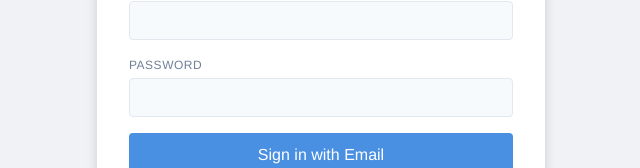
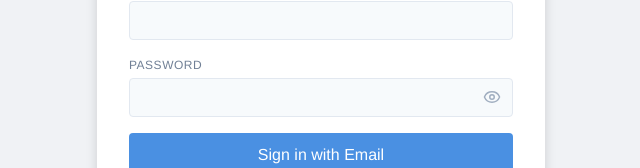
Before and after one commit to bigoneithr-lab/BO-IT-HR, a React (Vite) app: page /#attendance in a window 1280 px wide. Both pictures are taken after a click on the button "Sign in with Email". Shown: the part 307-475 px from the top of the page, without its empty margins (319-959 px from the left). Built offline with nearby package versions, Linux system fonts and the light colour scheme; no server answers.

Commit message:
feat(auth): Add password visibility toggle to login
Introduces a password visibility toggle icon to the email/password login form, allowing users to show or hide their entered password for improved usability and error prevention.

```diff
--- a/src/App.tsx
+++ b/src/App.tsx
@@ -1,4 +1,5 @@
 import React, { useState, useEffect } from 'react';
+import { Eye, EyeOff } from 'lucide-react';
 import { onAuthStateChanged, signInWithPopup, signInWithEmailAndPassword, createUserWithEmailAndPassword, signOut, User } from 'firebase/auth';
 import { collection, onSnapshot, doc, getDocFromServer, setDoc, updateDoc } from 'firebase/firestore';
 import { auth, googleProvider, db } from './firebase';
@@ -65,6 +66,7 @@
   const [codeError, setCodeError] = useState('');
   const [loginEmail, setLoginEmail] = useState('');
   const [loginPassword, setLoginPassword] = useState('');
+  const [showPassword, setShowPassword] = useState(false);
   const [isEmailLogin, setIsEmailLogin] = useState(false);
   const [isMobileMenuOpen, setIsMobileMenuOpen] = useState(false);
   const [globalError, setGlobalError] = useState<string | null>(null);
@@ -285,13 +287,22 @@
               </div>
               <div>
                 <label className="block text-[12px] font-medium text-[#718096] uppercase tracking-[0.5px] mb-1">Password</label>
+                <div className="relative">
                   <input
-                  type="password"
+                    type={showPassword ? 'text' : 'password'}
                     required
                     value={loginPassword}
                     onChange={e => setLoginPassword(e.target.value)}
                     className="w-full px-3 py-2 border border-[#E2E8F0] rounded-[4px] bg-[#F7FAFC] text-[14px] focus:outline-none focus:ring-1 focus:ring-[#4A90E2]"
                   />
+                  <button
+                    type="button"
+                    onClick={() => setShowPassword(!showPassword)}
+                    className="absolute right-3 top-1/2 -translate-y-1/2 text-[#A0AEC0] hover:text-[#718096] transition-colors"
+                  >
+                    {showPassword ? <EyeOff size={18} /> : <Eye size={18} />}
+                  </button>
+                </div>
               </div>
               <button
                 type="submit"
```
Lines whose indentation alone changed are shown as unchanged.
